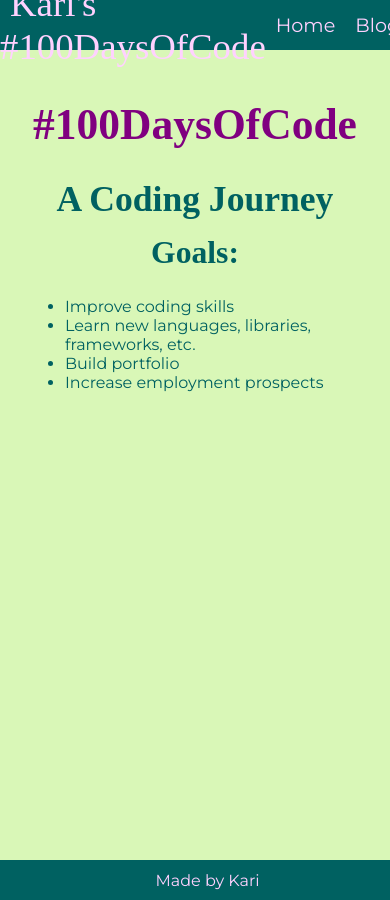
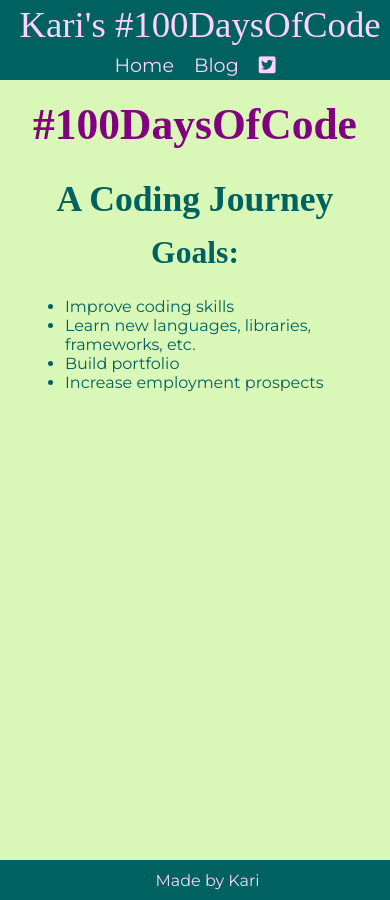
Before and after one commit to KJLarson/100-days, a Jekyll site: the page built from index.html, in a window 390 px wide. Built offline with Jekyll 4.4.1, drawn with Linux system fonts in a browser that asks for light colours; nearby versions of some CDN libraries; some web fonts are replaced.

Commit message:
Add media query for header

```diff
--- a/css/main.css
+++ b/css/main.css
@@ -68,6 +68,13 @@ header {
 	display: flex;
 	justify-content: space-between;
 	align-items: center;
+    flex-wrap: wrap;
+}
+@media screen and (max-width: 415px) {
+    header {
+        height: 80px;
+        justify-content: center;
+    }
 }
 
 header div .brand {
```
